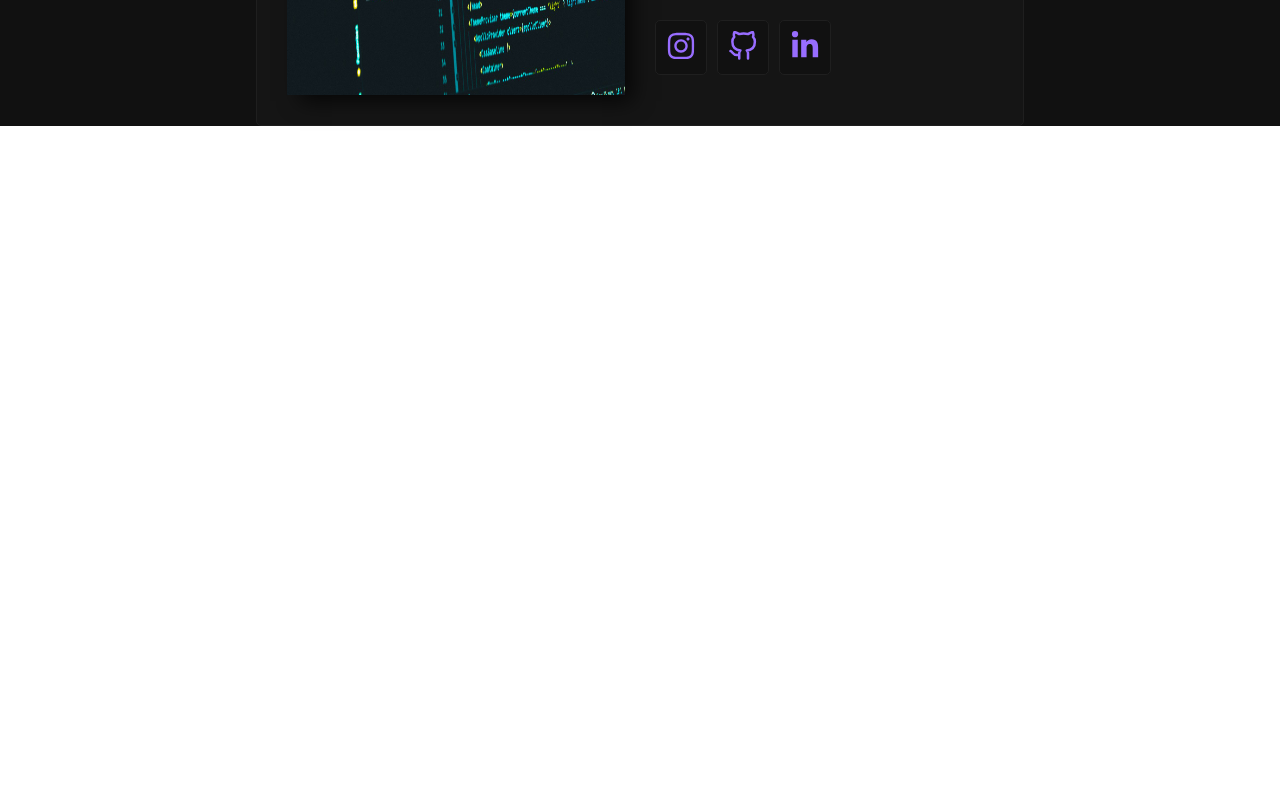
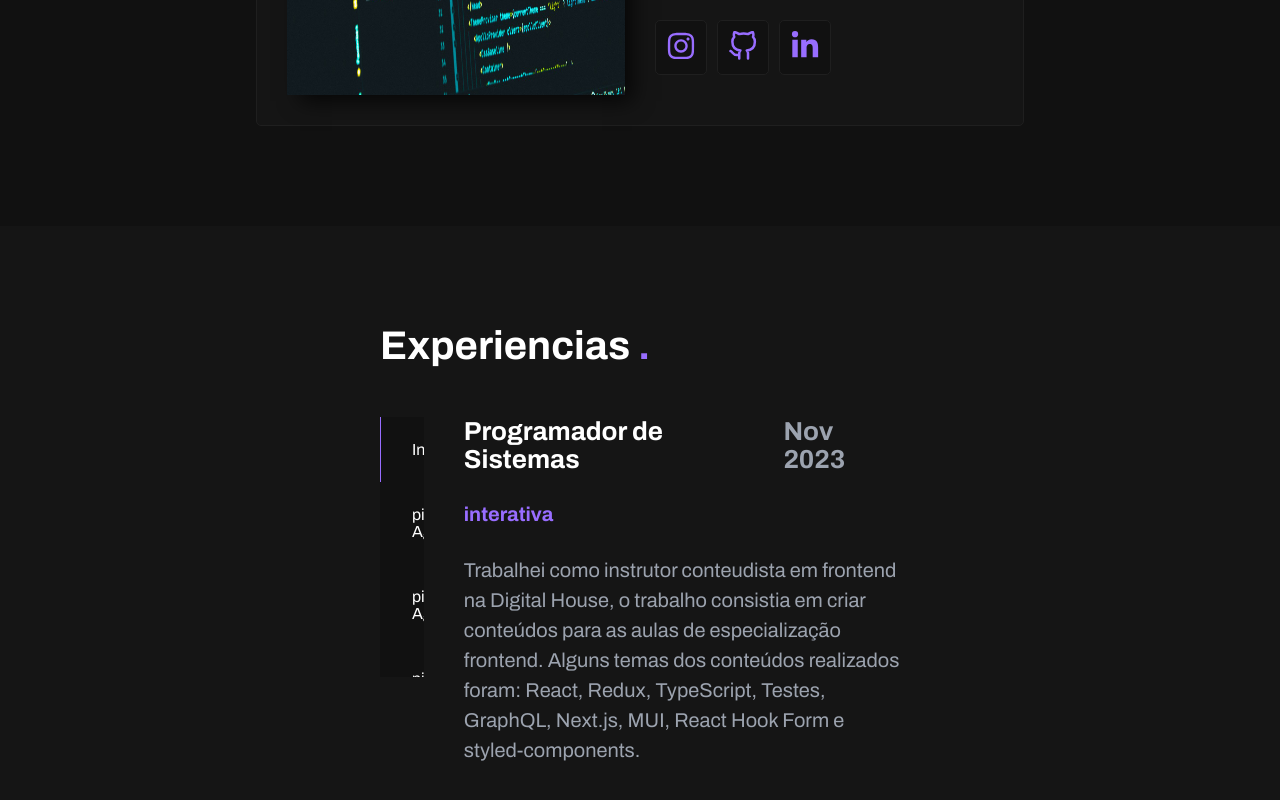
Before and after one commit to JoaoEduardo10/Portifolio, a Next.js app: page / in a window 1280 px wide. Shown: the part 1310-2110 px from the top of the page. Before the commit the page ends 1536 px from the top, so only its background shows below. Built offline with nearby package versions, Linux system fonts and the light colour scheme.

Commit message:
feat: adding experience session

```diff
--- a/src/app/page.tsx
+++ b/src/app/page.tsx
@@ -2,6 +2,7 @@ import React from 'react';
 import { Heading } from '@/components/heading';
 import { TemplateHome } from '@/template/home';
 import { Sobre } from '@/components/sobre';
+import { Conteiner } from '@/components/conteiner';
 
 export default function Home() {
   return (
@@ -12,6 +13,36 @@ export default function Home() {
           <TemplateHome />
         </div>
         <Sobre />
+        <Conteiner>
+          <article className="conteiner-experiencia">
+            <h2>
+              Experiencias <span>.</span>
+            </h2>
+            <div className="experiencia">
+              <ul className="experiencia-menu">
+                <li>Interativa</li>
+                <li>pipoca Agilc</li>
+                <li>pipoca Agilc</li>
+                <li>pipoca Agilc</li>
+              </ul>
+              <div className="experiencia-conteiner-text">
+                <h3>
+                  Programador de Sistemas
+                  <span>Nov 2023</span>
+                </h3>
+                <h4>interativa</h4>
+
+                <p>
+                  Trabalhei como instrutor conteudista em frontend na Digital
+                  House, o trabalho consistia em criar conteúdos para as aulas
+                  de especialização frontend. Alguns temas dos conteúdos
+                  realizados foram: React, Redux, TypeScript, Testes, GraphQL,
+                  Next.js, MUI, React Hook Form e styled-components.
+                </p>
+              </div>
+            </div>
+          </article>
+        </Conteiner>
       </main>
     </div>
   );
--- a/src/styles/components/conteiner.scss
+++ b/src/styles/components/conteiner.scss
@@ -1,4 +1,4 @@
 .continer-section {
   background-color: #151515;
-  padding: 0 40rem;
+  padding: 9.8rem 38rem;
 }
--- /dev/null
+++ b/src/styles/components/experiencia.scss
@@ -0,0 +1,68 @@
+.conteiner-experiencia {
+  min-width: 100%;
+
+  h2 {
+    margin-bottom: 5rem;
+    font-size: 4rem;
+
+    span {
+      color: $purple-color;
+    }
+  }
+
+  .experiencia {
+    display: flex;
+    gap: 4rem;
+
+    .experiencia-menu {
+      width: 50%;
+      max-height: 26rem;
+      background-color: $secondary-color;
+      overflow-y: auto;
+
+      li {
+        position: relative;
+        padding: 2.4rem 3.2rem;
+        cursor: pointer;
+      }
+
+      li:nth-child(1):before {
+        position: absolute;
+        content: '';
+        background-color: $purple-color;
+        height: 100%;
+        width: 2%;
+        left: 0;
+        top: 0;
+      }
+    }
+
+    .experiencia-conteiner-text {
+      display: flex;
+      flex-direction: column;
+      min-height: 100%;
+      gap: 3rem;
+
+      h3 {
+        font-size: 2.6rem;
+        display: flex;
+        justify-content: space-between;
+
+        span {
+          color: $size-color;
+        }
+      }
+
+      h4 {
+        font-size: 2rem;
+        color: $purple-color;
+      }
+
+      p {
+        color: $size-color;
+        font-size: 2rem;
+        line-height: 3rem;
+      }
+    }
+  }
+}
--- a/src/styles/globals.scss
+++ b/src/styles/globals.scss
@@ -6,5 +6,6 @@
 @import './components/buttonMenu.scss';
 @import './components/conteiner.scss';
 @import './components/sobre.scss';
+@import './components/experiencia.scss';
 
 @import './template/home.scss';
```
Also changed, not shown: 1 other file (tests, documents, lock files or other folders).
